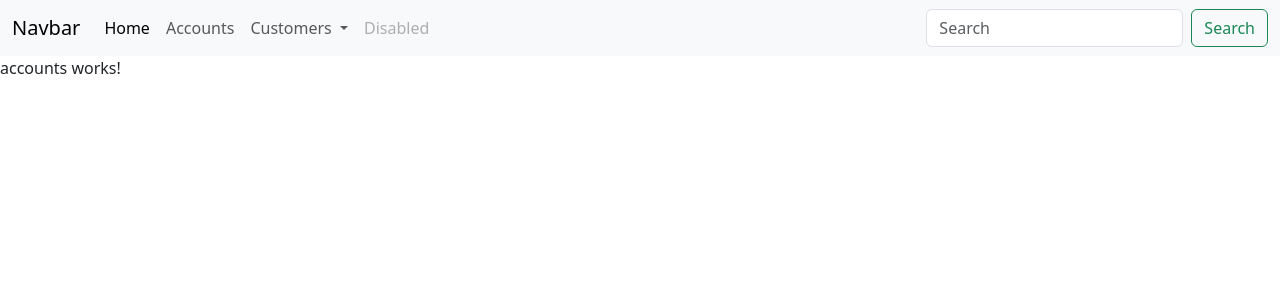
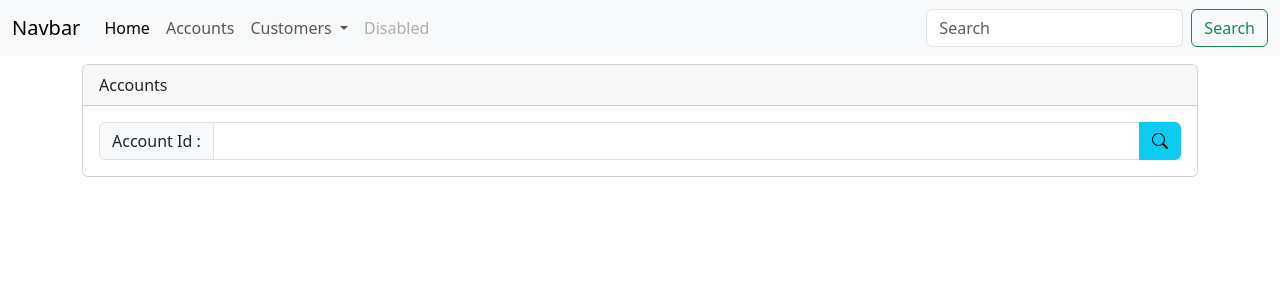
Before and after one commit to rabihrajaa/digital_banking_frontend, an Angular app: page /accounts in a window 1280 px wide. Shown: the top 300 px of the page. Built offline with nearby package versions, Linux system fonts and the light colour scheme.

Commit message:
Search_acounts

```diff
--- a/src/app/accounts/accounts.component.html
+++ b/src/app/accounts/accounts.component.html
@@ -1 +1,16 @@
-<p>accounts works!</p>
+<div class="container mt-2">
+  <div class="card">
+    <div class="card-header">Accounts</div>
+    <form [formGroup]="accountFormGroup" (ngSubmit)="handleSearchAccount()">
+      <div class="card-body">
+        <div class="input-group">
+          <label class="input-group-text">Account Id :</label>
+          <input type="text" formControlName="accountId" class="form-control">
+          <button type="submit" class="btn btn-info">
+            <i class="bi bi-search"></i>
+          </button>
+        </div>
+      </div>
+    </form>
+  </div>
+</div>
--- a/src/app/accounts/accounts.component.ts
+++ b/src/app/accounts/accounts.component.ts
@@ -1,9 +1,11 @@
 import { Component, OnInit } from '@angular/core';
-import {FormBuilder, FormGroup, Validators} from '@angular/forms';
+import {FormBuilder, FormGroup, ReactiveFormsModule, Validators} from '@angular/forms';
 
 @Component({
   selector: 'app-accounts',
-  imports: [],
+  imports: [
+    ReactiveFormsModule
+  ],
   templateUrl: './accounts.component.html',
   styleUrl: './accounts.component.css'
 })
@@ -19,4 +21,7 @@ export class AccountsComponent implements OnInit {
     })
     }
 
+  handleSearchAccount() {
+
+  }
 }
```
